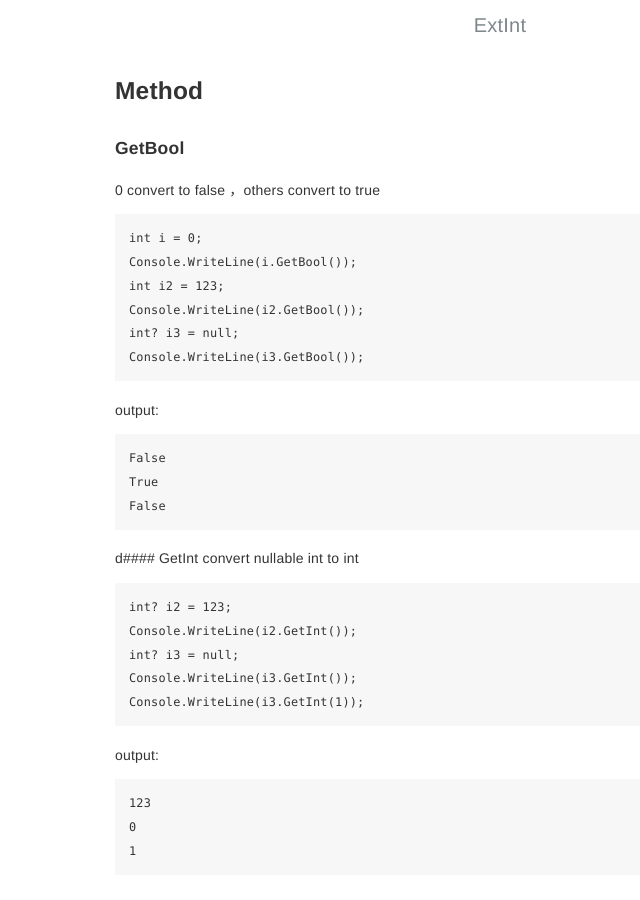
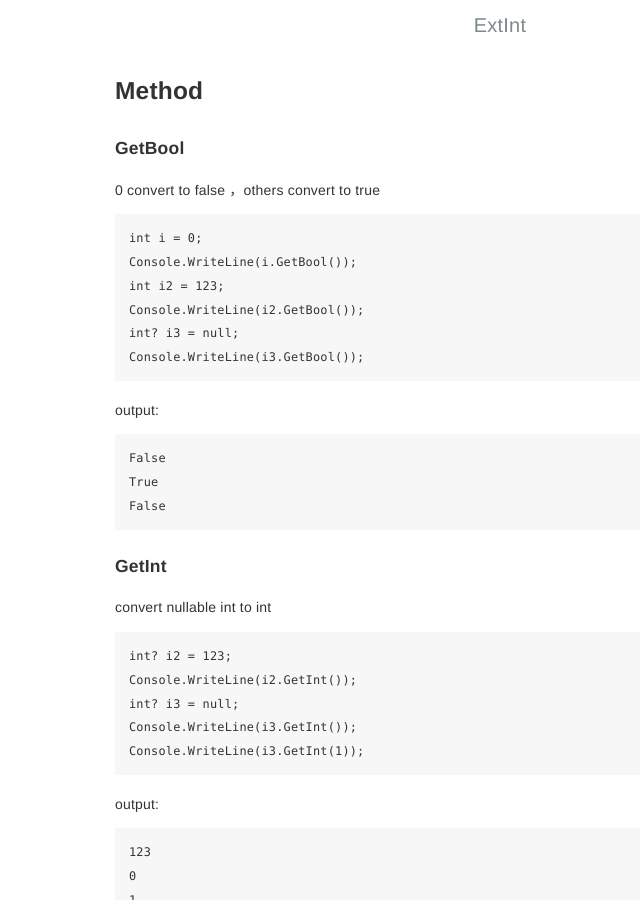
Before and after one commit to lhwsa2010/DotNet, a Jekyll site: the page built from docs/_posts/2021-07-26-ExtInt.md, in a window 1280 px wide. Shown: the whole page, without its empty margins (140-780 px from the left). Built offline with Jekyll 4.4.1, drawn with Linux system fonts in a browser that asks for light colours.

Commit message:
update ExtInt

````diff
--- a/docs/_posts/2021-07-26-ExtInt.md
+++ b/docs/_posts/2021-07-26-ExtInt.md
@@ -25,7 +25,7 @@ True
 False
 ```
 
-d#### GetInt
+#### GetInt
 convert nullable int to int
 ```
 int? i2 = 123;
````
